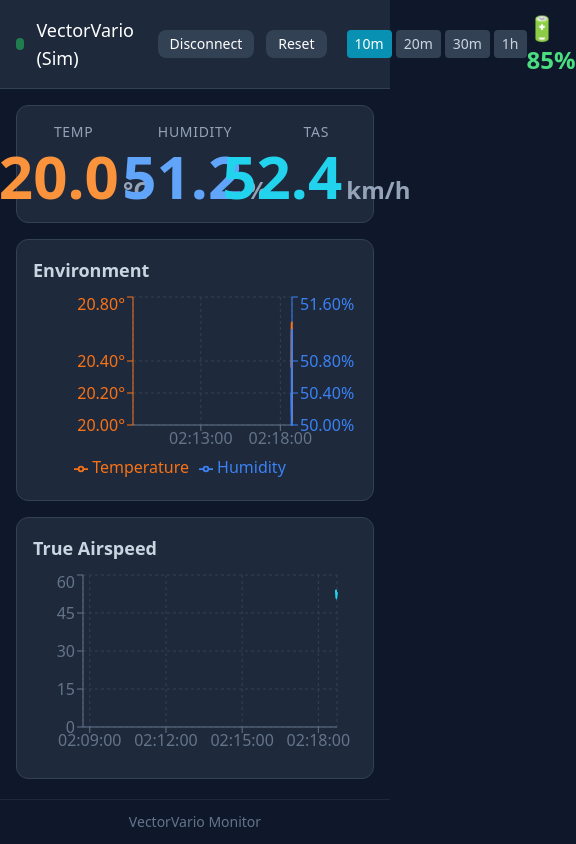
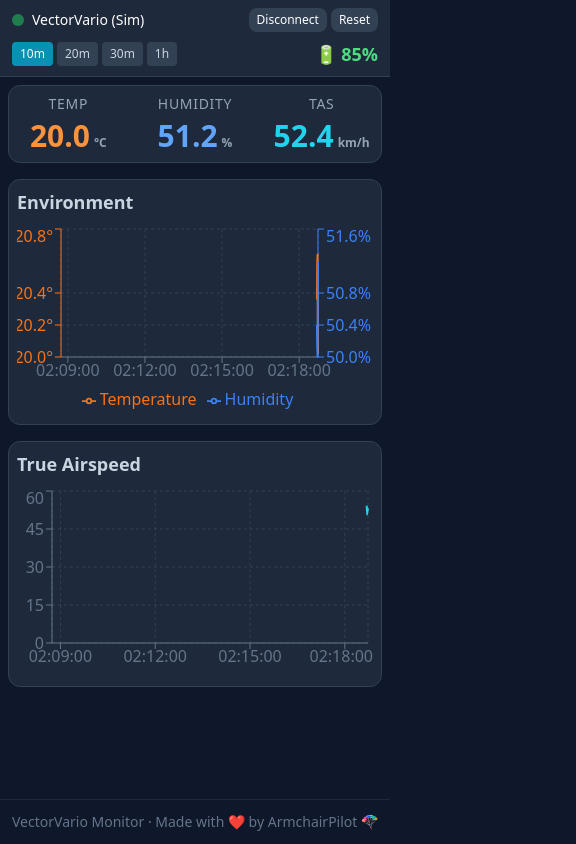
Before and after one commit to zinuzoid/VectorVario-monitor, a React (Vite) app: page / in a window 390 px wide. Both pictures are taken after a click on the button "Start Sim". Shown: the whole page, 576 px wide, since content can reach past the window. Built offline with nearby package versions, Linux system fonts and the light colour scheme.

Commit message:
optimize layout for mobile

```diff
--- a/src/App.jsx
+++ b/src/App.jsx
@@ -55,7 +55,7 @@ function App() {
         onWindowChange={setWindowMinutes}
       />
 
-      <main className="flex-1 p-4 space-y-4 w-full">
+      <main className="flex-1 p-2 sm:p-4 space-y-4 w-full">
         {error && (
           <div className="bg-red-900/50 border border-red-700 rounded-lg p-3 text-red-300">
             {error}
@@ -101,7 +101,7 @@ function App() {
       </main>
 
       <footer className="text-center py-3 text-slate-500 text-sm border-t border-slate-800">
-        VectorVario Monitor
+        VectorVario Monitor · Made with ❤️ by ArmchairPilot 🪂
       </footer>
     </div>
   );
--- a/src/components/BigNumber.jsx
+++ b/src/components/BigNumber.jsx
@@ -1,20 +1,20 @@
 export function BigNumber({ label, value, unit, color = 'text-cyan-400', size = 'large' }) {
   const sizeClasses = size === 'large'
-    ? 'text-6xl md:text-7xl'
-    : 'text-4xl md:text-5xl';
+    ? 'text-3xl sm:text-5xl md:text-7xl'
+    : 'text-2xl sm:text-3xl md:text-5xl';
 
   const formattedValue = value !== null && value !== undefined
     ? typeof value === 'number' ? value.toFixed(1) : value
     : '--';
 
   return (
-    <div className="flex flex-col items-center p-4">
+    <div className="flex flex-col items-center p-2 sm:p-4 min-w-0">
       <span className="text-slate-400 text-sm uppercase tracking-wider mb-1">
         {label}
       </span>
-      <div className={`${sizeClasses} font-bold ${color} tabular-nums`}>
+      <div className={`${sizeClasses} font-bold ${color} tabular-nums truncate max-w-full`}>
         {formattedValue}
-        <span className="text-2xl ml-1 text-slate-400">{unit}</span>
+        <span className="text-xs sm:text-lg md:text-2xl ml-1 text-slate-400">{unit}</span>
       </div>
     </div>
   );
--- a/src/components/EnvGraph.jsx
+++ b/src/components/EnvGraph.jsx
@@ -43,11 +43,11 @@ export function EnvGraph({ tempData, humidityData, windowMinutes = 10 }) {
   }, [tempData, humidityData, minTime]);
 
   return (
-    <div className="bg-slate-800 rounded-xl p-4 border border-slate-700">
+    <div className="bg-slate-800 rounded-xl p-2 sm:p-4 border border-slate-700">
       <h2 className="text-lg font-semibold text-slate-300 mb-2">Environment</h2>
       <div className="h-48 md:h-64">
         <ResponsiveContainer width="100%" height="100%">
-          <LineChart data={mergedData} margin={{ top: 5, right: 20, bottom: 5, left: 0 }}>
+          <LineChart data={mergedData} margin={{ top: 5, right: 5, bottom: 5, left: 0 }}>
             <CartesianGrid strokeDasharray="3 3" stroke="#334155" />
             <XAxis
               dataKey="time"
@@ -62,16 +62,16 @@ export function EnvGraph({ tempData, humidityData, windowMinutes = 10 }) {
               yAxisId="temp"
               stroke="#f97316"
               domain={['auto', 'auto']}
-              tickFormatter={(v) => `${v.toFixed(2)}°`}
-              width={100}
+              tickFormatter={(v) => `${v.toFixed(1)}°`}
+              width={44}
             />
             <YAxis
               yAxisId="humidity"
               orientation="right"
               stroke="#3b82f6"
               domain={['auto', 'auto']}
-              tickFormatter={(v) => `${v.toFixed(2)}%`}
-              width={45}
+              tickFormatter={(v) => `${v.toFixed(1)}%`}
+              width={50}
             />
             <Tooltip
               contentStyle={{ backgroundColor: '#1e293b', border: '1px solid #475569' }}
--- a/src/components/StatusHeader.jsx
+++ b/src/components/StatusHeader.jsx
@@ -35,30 +35,35 @@ export function StatusHeader({
   const timeRemaining = formatTimeRemaining(batteryTimeRemaining);
 
   return (
-    <header className="flex items-center justify-between px-4 py-3 bg-slate-800 border-b border-slate-700">
-      <div className="flex items-center gap-3">
+    <header className="flex flex-wrap items-center gap-2 px-3 py-2 sm:px-4 sm:py-3 bg-slate-800 border-b border-slate-700">
       {connected ? (
         <>
-            <div className="w-3 h-3 bg-green-500 rounded-full animate-pulse" />
-            <span className="font-medium text-lg">{deviceName}</span>
+          <div className="flex items-center gap-2 mr-auto">
+            <div className="w-3 h-3 bg-green-500 rounded-full animate-pulse shrink-0" />
+            <span className="font-medium text-sm sm:text-lg">{deviceName}</span>
+          </div>
+
+          <div className="flex items-center gap-1">
             <button
               onClick={onDisconnect}
-              className="ml-2 px-3 py-1 text-sm bg-slate-700 hover:bg-slate-600 rounded-lg transition-colors"
+              className="px-2 py-1 text-xs sm:text-sm bg-slate-700 hover:bg-slate-600 rounded-lg transition-colors"
             >
               Disconnect
             </button>
             <button
               onClick={onResetData}
-              className="px-3 py-1 text-sm bg-slate-700 hover:bg-slate-600 rounded-lg transition-colors"
+              className="px-2 py-1 text-xs sm:text-sm bg-slate-700 hover:bg-slate-600 rounded-lg transition-colors"
             >
               Reset
             </button>
-            <div className="flex items-center gap-1 ml-2">
+          </div>
+
+          <div className="flex items-center gap-1 sm:ml-4">
             {WINDOW_OPTIONS.map(opt => (
               <button
                 key={opt.value}
                 onClick={() => onWindowChange(opt.value)}
-                  className={`px-2 py-1 text-sm rounded transition-colors ${
+                className={`px-2 py-1 text-xs sm:text-sm rounded transition-colors ${
                   windowMinutes === opt.value
                     ? 'bg-cyan-600 text-white'
                     : 'bg-slate-700 hover:bg-slate-600 text-slate-300'
@@ -68,45 +73,41 @@ export function StatusHeader({
               </button>
             ))}
           </div>
-          </>
-        ) : (
-          <>
-            <div className="w-3 h-3 bg-slate-500 rounded-full" />
-            <button
-              onClick={onConnect}
-              disabled={isConnecting || useSimulation}
-              className="px-4 py-2 bg-cyan-600 hover:bg-cyan-500 disabled:bg-slate-600 disabled:cursor-not-allowed rounded-lg font-medium transition-colors"
-            >
-              {isConnecting ? 'Connecting...' : 'Connect VectorVario'}
-            </button>
-          </>
-        )}
-      </div>
 
-      <div className="flex items-center gap-4">
-        {!connected && (
-          <button
-            onClick={() => onSimulationChange(true)}
-            disabled={isConnecting}
-            className="px-4 py-2 bg-slate-700 hover:bg-slate-600 disabled:bg-slate-600 disabled:cursor-not-allowed rounded-lg font-medium transition-colors text-slate-300"
-          >
-            Start Sim
-          </button>
-        )}
-
-        {connected && battery !== null && (
-          <div className="flex items-center gap-2">
-            <span className={`text-2xl font-bold ${batteryColor}`}>
+          {battery !== null && (
+            <div className="flex items-center gap-1 sm:gap-2 ml-auto">
+              <span className={`text-lg sm:text-2xl font-bold ${batteryColor}`}>
                 🔋 {battery}%
               </span>
               {timeRemaining && (
-              <span className="text-slate-400 text-sm">
+                <span className="text-slate-400 text-xs sm:text-sm">
                   ({timeRemaining})
                 </span>
               )}
             </div>
           )}
+        </>
+      ) : (
+        <>
+          <div className="flex items-center gap-2 mr-auto">
+            <div className="w-3 h-3 bg-slate-500 rounded-full shrink-0" />
+            <button
+              onClick={onConnect}
+              disabled={isConnecting || useSimulation}
+              className="px-3 py-2 text-sm bg-cyan-600 hover:bg-cyan-500 disabled:bg-slate-600 disabled:cursor-not-allowed rounded-lg font-medium transition-colors"
+            >
+              {isConnecting ? 'Connecting...' : 'Connect VectorVario'}
+            </button>
           </div>
+          <button
+            onClick={() => onSimulationChange(true)}
+            disabled={isConnecting}
+            className="px-3 py-2 text-sm bg-slate-700 hover:bg-slate-600 disabled:bg-slate-600 disabled:cursor-not-allowed rounded-lg font-medium transition-colors text-slate-300"
+          >
+            Start Sim
+          </button>
+        </>
+      )}
     </header>
   );
 }
--- a/src/components/TASGraph.jsx
+++ b/src/components/TASGraph.jsx
@@ -28,11 +28,11 @@ export function TASGraph({ data, windowMinutes = 10 }) {
   }, [data, minTime]);
 
   return (
-    <div className="bg-slate-800 rounded-xl p-4 border border-slate-700">
+    <div className="bg-slate-800 rounded-xl p-2 sm:p-4 border border-slate-700">
       <h2 className="text-lg font-semibold text-slate-300 mb-2">True Airspeed</h2>
       <div className="h-48 md:h-64">
         <ResponsiveContainer width="100%" height="100%">
-          <LineChart data={windowData} margin={{ top: 5, right: 20, bottom: 5, left: 0 }}>
+          <LineChart data={windowData} margin={{ top: 5, right: 5, bottom: 5, left: 0 }}>
             <CartesianGrid strokeDasharray="3 3" stroke="#334155" />
             <XAxis
               dataKey="time"
@@ -47,7 +47,7 @@ export function TASGraph({ data, windowMinutes = 10 }) {
               stroke="#64748b"
               domain={[0, 'auto']}
               tickFormatter={(v) => `${v}`}
-              width={50}
+              width={35}
             />
             <Tooltip
               contentStyle={{ backgroundColor: '#1e293b', border: '1px solid #475569' }}
```
Lines whose indentation alone changed are shown as unchanged.
